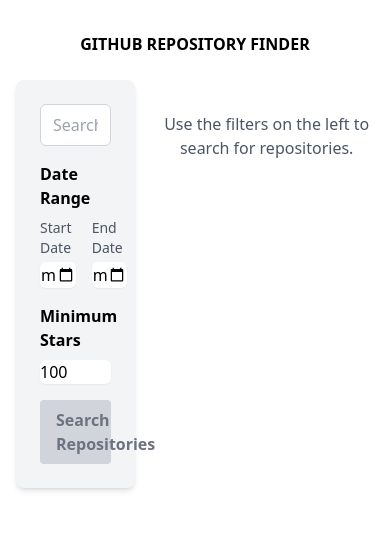
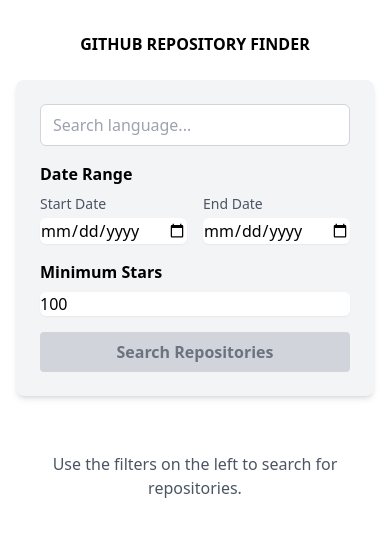
Before and after one commit to ajonesb/vue-github-repo-finder, a Vue app: page / in a window 390 px wide. Shown: the top 536 px of the page. Built offline with nearby package versions, Linux system fonts and the light colour scheme.

Commit message:
created readme with full details, added responsive tweak for HomeView

```diff
--- a/src/views/HomeView.vue
+++ b/src/views/HomeView.vue
@@ -99,9 +99,9 @@ function onScroll(event, language) {
     <h1 class="text-1xl text-center font-bold mb-6 uppercase">
       GitHub Repository Finder
     </h1>
-    <div class="flex flex-row space-x-6">
+    <div class="flex flex-col lg:flex-row lg:space-x-6">
       <!-- Left side: Filters -->
-      <div class="w-1/3 space-y-4">
+      <div class="w-full lg:w-1/3 mb-6 lg:mb-0">
         <div class="bg-gray-100 p-6 rounded-lg shadow-md">
           <LanguageFilter v-model:selectedLanguages="selectedLanguages" />
           <DateRangeFilter v-model:dateRange="dateRange" class="mt-4" />
@@ -125,7 +125,7 @@ function onScroll(event, language) {
       </div>
 
       <!-- Right side: Results -->
-      <div class="w-2/3">
+      <div class="w-full lg:w-2/3">
         <div v-if="loading" class="text-center py-8">
           <div
             class="animate-spin rounded-full h-12 w-12 border-t-2 border-b-2 border-blue-500 mx-auto"
```
Also changed, not shown: 1 other file (tests, documents, lock files or other folders).
